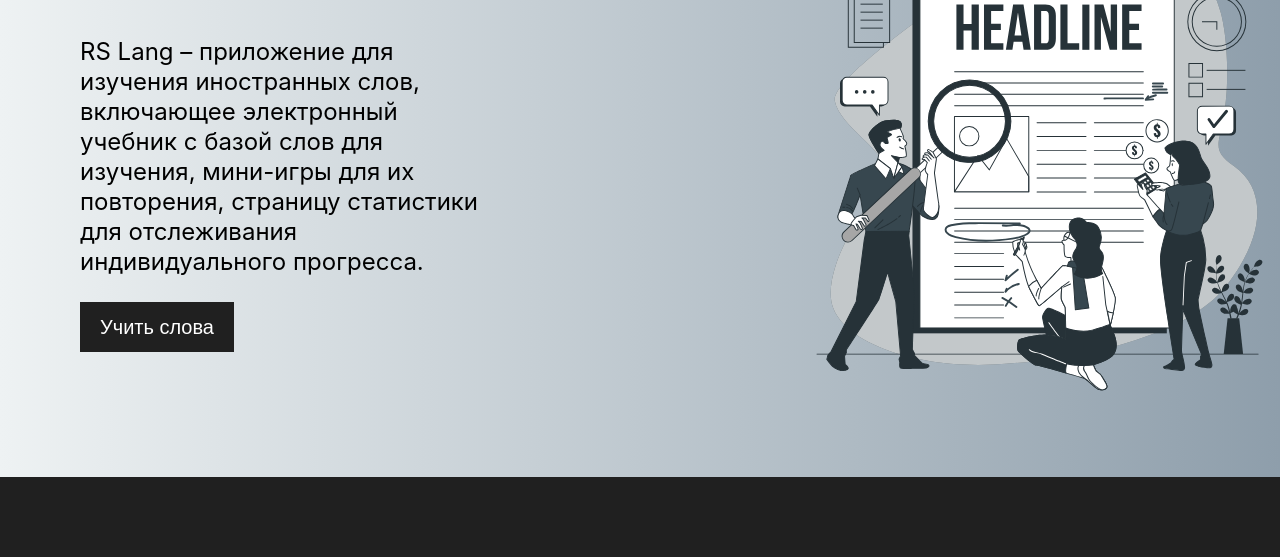
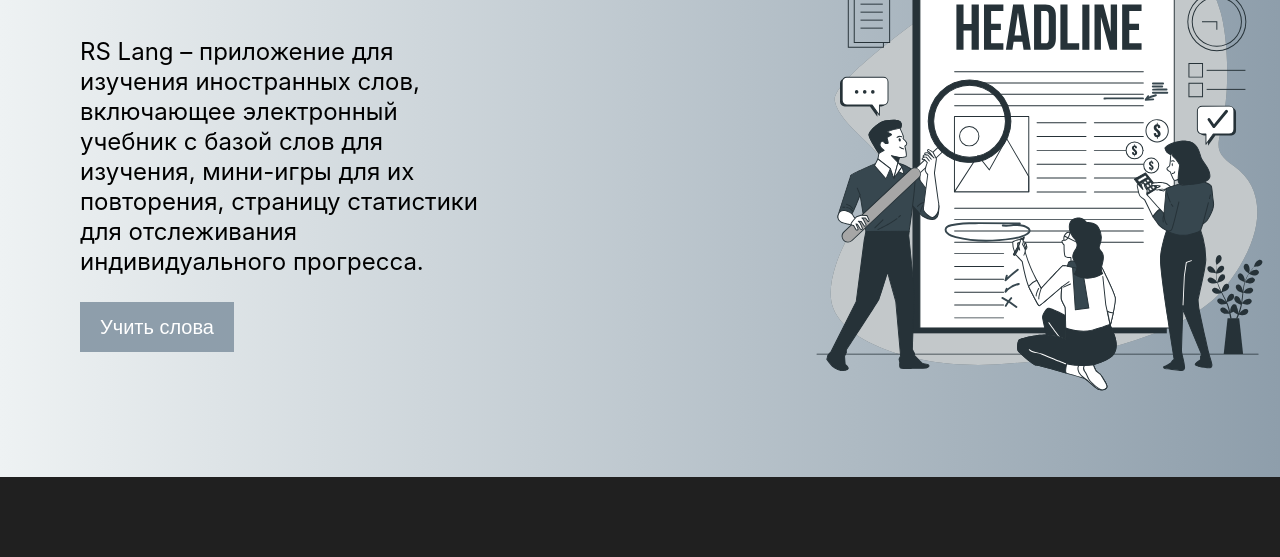
Before and after one commit to JiRad71/Rs-lang, a website built with webpack: page index.html in a window 1280 px wide. In both pictures the pointer is over the button "Учить слова". Shown: the part 243-800 px from the top of the page. Built offline with nearby package versions, Linux system fonts and the light colour scheme; no server answers.

Commit message:
feat: add style for button learn word

```diff
--- a/src/styles/mainpage.css
+++ b/src/styles/mainpage.css
@@ -89,7 +89,11 @@
   transition: .5s;
 }
 
-.btn:hover {
+.bg_gold:hover {
+  background-color: #8e9eab;
+}
+
+.btn :hover {
   color: #ffffff;
   cursor: pointer;
 }
```
